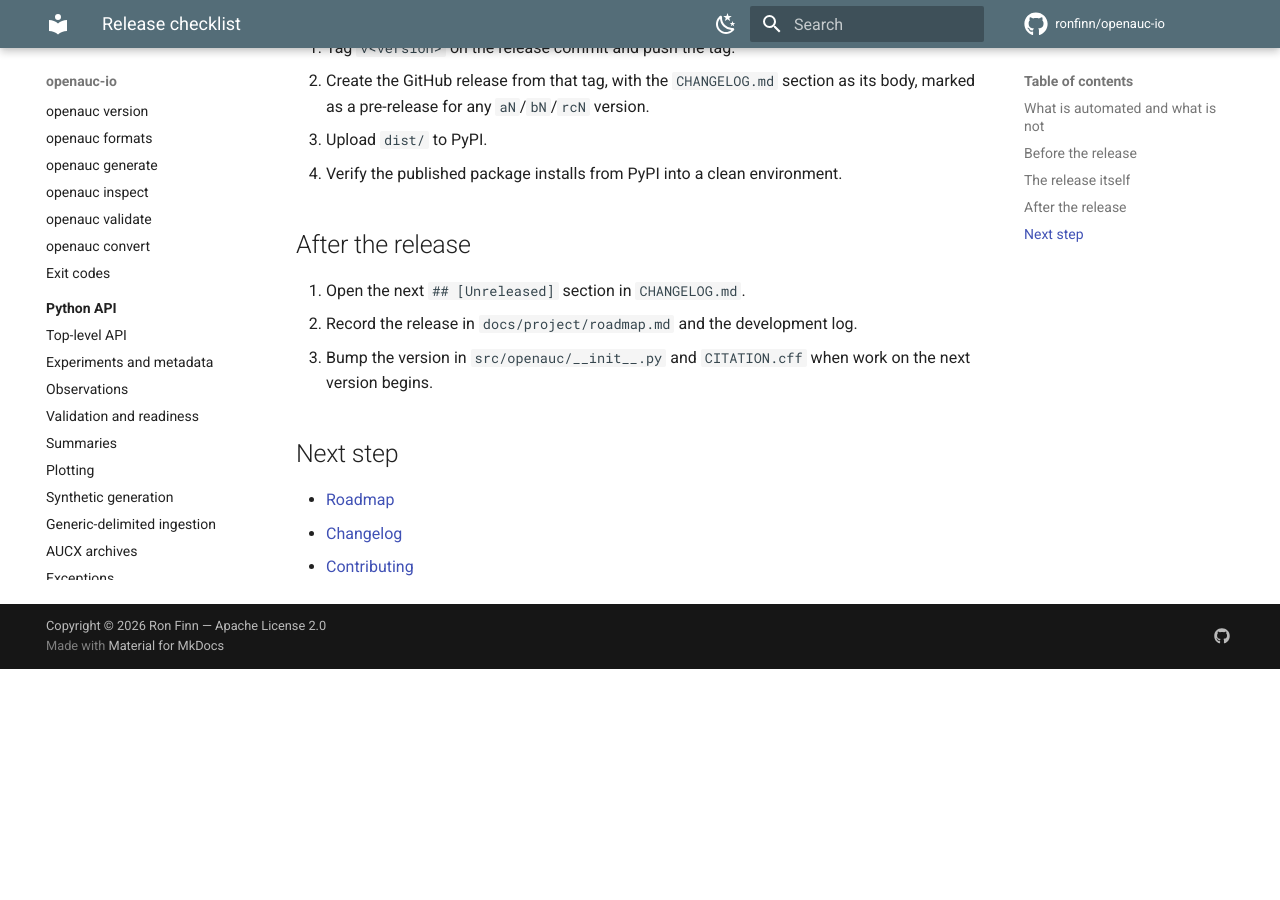
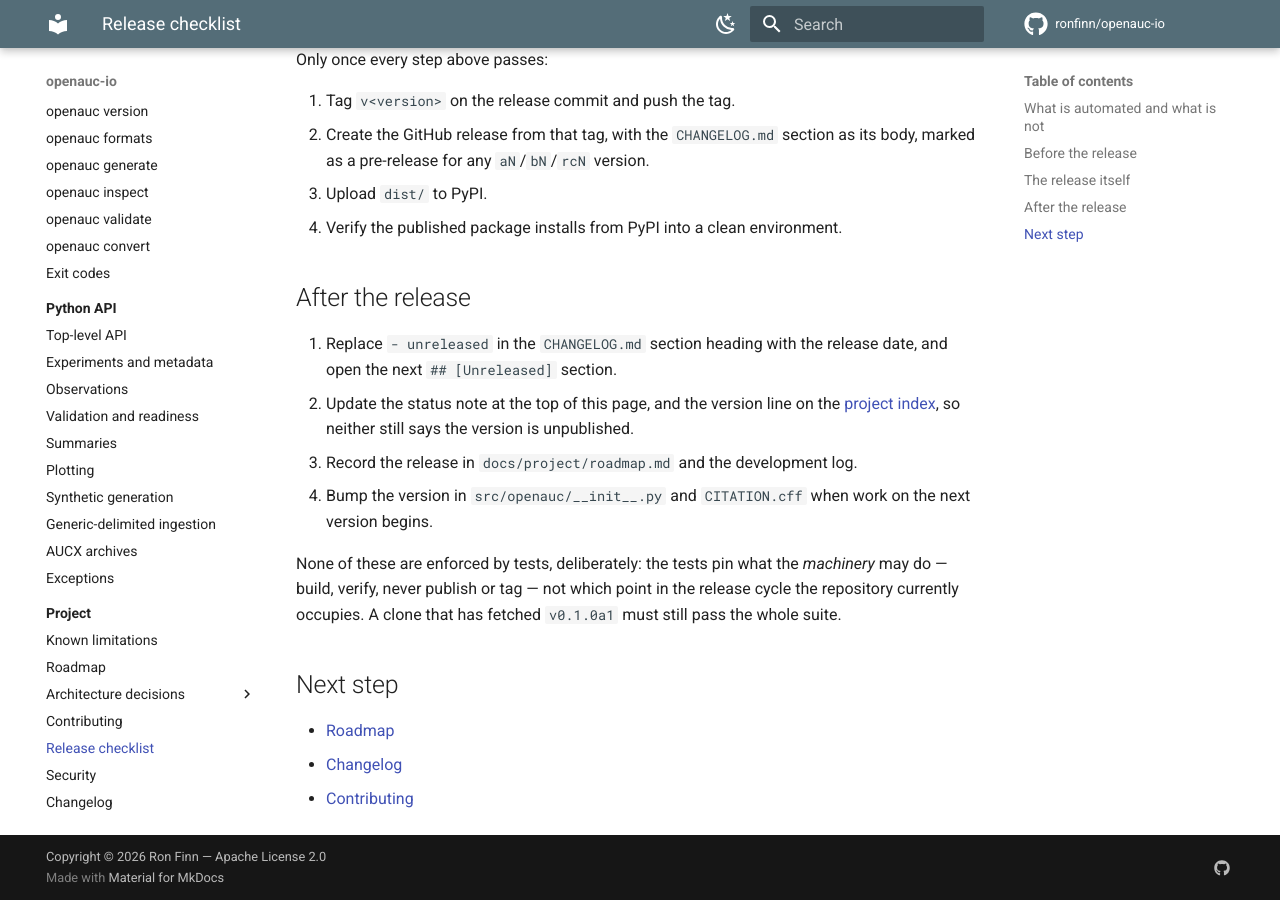
Before and after one commit to ronfinn/openauc-io, an MkDocs documentation site: the page built from docs/project/release-checklist.md, in a window 1280 px wide and 900 px high, scrolled down 1702 px. Built offline with MkDocs 1.6.1 and Material for MkDocs 9.7.7, drawn with Linux system fonts in a browser that asks for light colours; comment, search, counter and statistics services are not loaded; before the commit the page ends 2371 px from its top, so only the background shows below that; some of the changed text lies outside the part shown.

Commit message:
chore: durable release-boundary tests and complete dry-run triggers
Review follow-up on PR #22.

1. Test the machinery, not the historical absence of tags.

   test_no_release_tag_was_created() asserted the repository contained no v*
   tag — true today, false forever after the first release, so a clone that
   had fetched tags would fail the suite. Replaced with assertions over the
   automation itself: no workflow and no script contains `git tag`,
   `git push --tags`, `git push --follow-tags`, `gh release create` or any of
   four tag-creating actions; neither script commits, pushes or opens a
   network connection; and verify_artifacts.py reads GITHUB_REF rather than
   shelling out to git.

   Two neighbouring tests had the same defect:
   - the changelog test pinned the literal heading "- unreleased", which the
     checklist itself tells the maintainer to replace with a date. It now
     accepts either "unreleased" or an ISO date for the declared version.
   - the checklist test pinned the word "unpublished" and an exact status
     sentence. It now asserts the durable claim: tagging, the GitHub release
     and the PyPI upload are documented as manual, and the page never claims
     the workflow publishes.

   The truthful "nothing released as of Phase 9" statement stays in the
   checklist and project index prose, marked as a point in time, with a
   post-release step to update it and no test holding it in place.

2. Complete the Release dry run trigger set.

   Added scripts/release_check.py and scripts/verify_artifacts.py — the
   workflow executes both — and uv.lock, since `uv sync --all-groups`
   resolves from it and a lock change alters the environment the build,
   docs build and clean-venv smoke test run in.

   Pinned by tests that derive the script paths from the workflow's own
   commands (so a new step cannot land without its trigger), require the
   build inputs and the lock file, and assert every trigger path exists.

484 tests pass; coverage 95.9%; release_check.py all green; artifacts built
and verified. Nothing published, tagged or released.

Co-Authored-By: Claude Opus 5 (1M context) <noreply@anthropic.com>

```diff
--- a/docs/project/release-checklist.md
+++ b/docs/project/release-checklist.md
@@ -3,11 +3,15 @@
 The procedure for cutting a release of openauc-io. It is written down so a
 release is a repeatable act rather than a remembered one.
 
-!!! note "Nothing has been released yet"
+!!! note "Status as of Phase 9 — nothing has been released yet"
 
     `0.1.0a1` is prepared but **unpublished**: no PyPI upload, no GitHub
     release, no tag. The machinery below is in place and exercised in dry-run
     form; running it to completion is a separate, deliberate decision.
+
+    This note records a point in time, not a permanent property of the project.
+    Update it when a release is made — the "After the release" steps below say
+    so, and no test pins it.
 
 ## What is automated and what is not
 
@@ -70,10 +74,18 @@ Only once every step above passes:
 
 ## After the release
 
-1. Open the next `## [Unreleased]` section in `CHANGELOG.md`.
-2. Record the release in `docs/project/roadmap.md` and the development log.
-3. Bump the version in `src/openauc/__init__.py` and `CITATION.cff` when work on
+1. Replace `- unreleased` in the `CHANGELOG.md` section heading with the release
+   date, and open the next `## [Unreleased]` section.
+2. Update the status note at the top of this page, and the version line on the
+   [project index](index.md), so neither still says the version is unpublished.
+3. Record the release in `docs/project/roadmap.md` and the development log.
+4. Bump the version in `src/openauc/__init__.py` and `CITATION.cff` when work on
    the next version begins.
+
+None of these are enforced by tests, deliberately: the tests pin what the
+*machinery* may do — build, verify, never publish or tag — not which point in
+the release cycle the repository currently occupies. A clone that has fetched
+`v0.1.0a1` must still pass the whole suite.
 
 ## Next step
 
```
Also changed, not shown: CHANGELOG.md (+4 -2 lines), development-log/0010-release-mechanics.md (+50 -9 lines), 2 other files.
